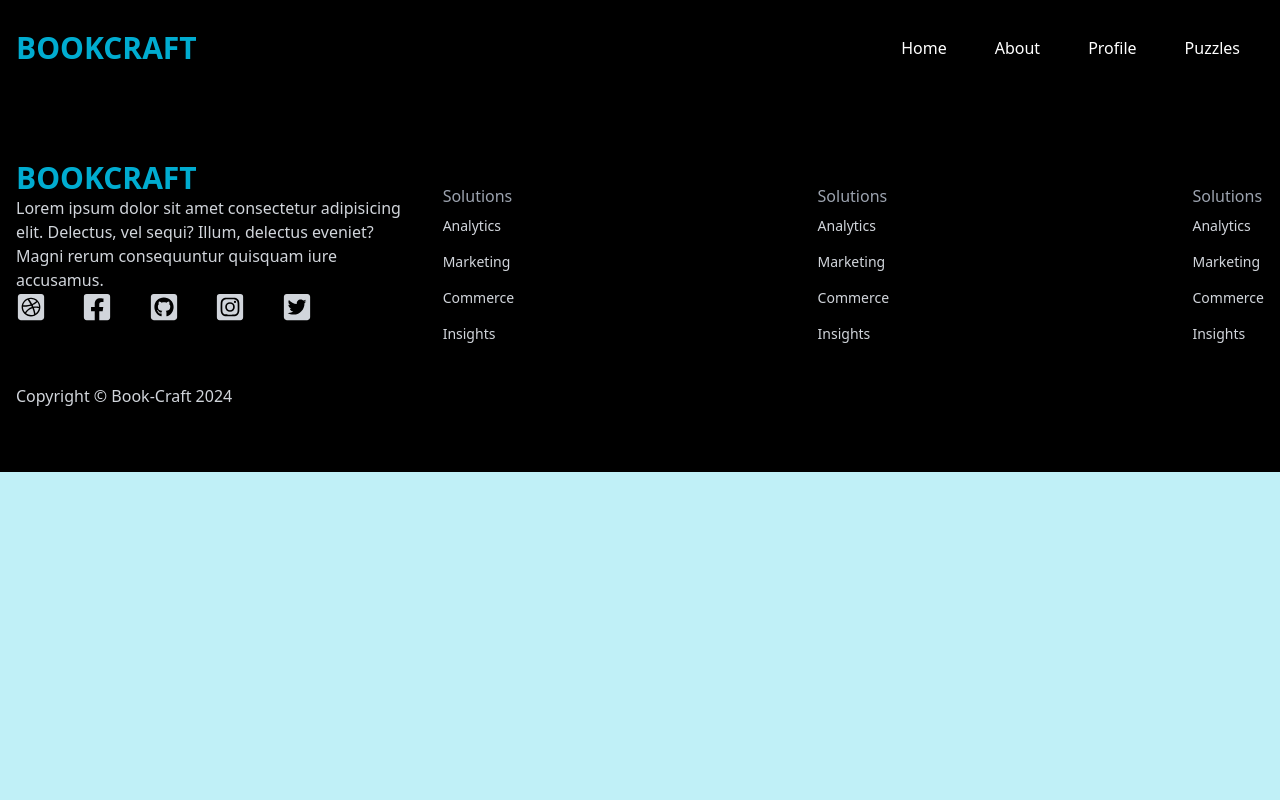
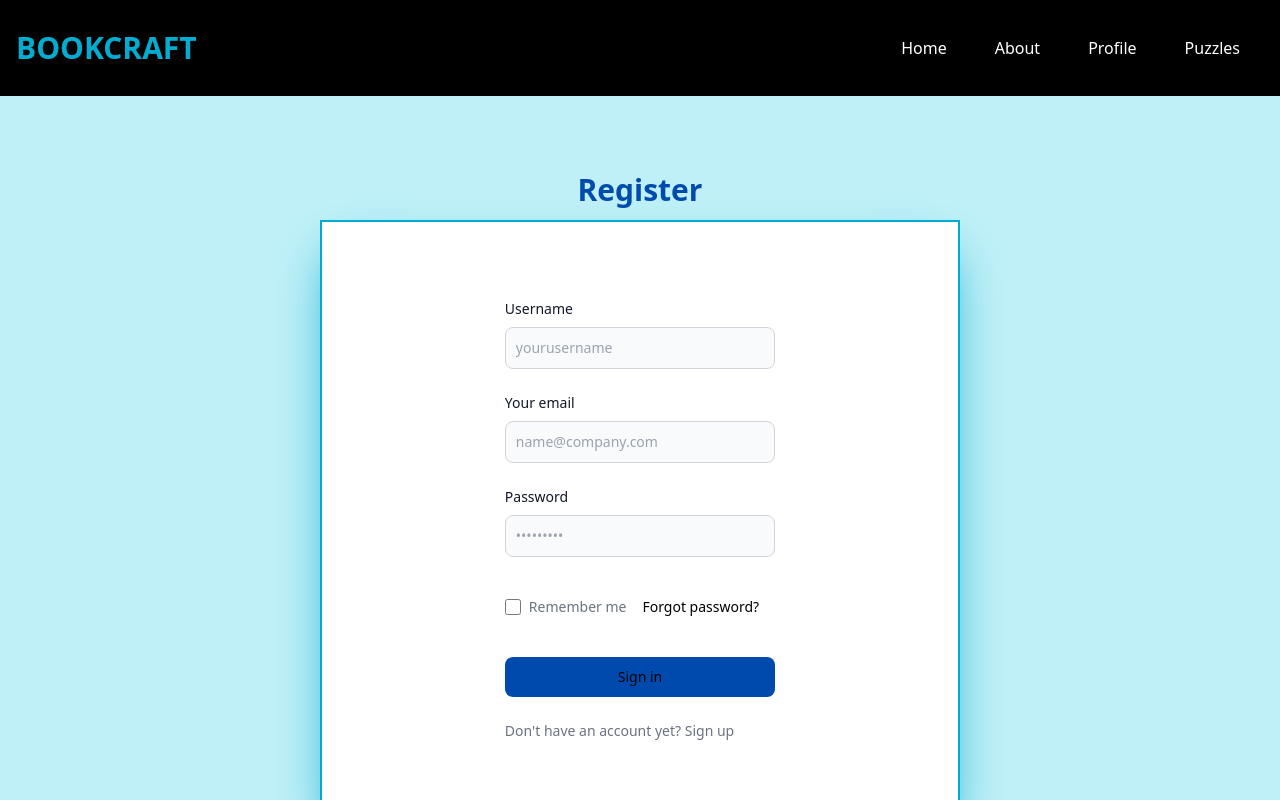
Before and after one commit to 0xAdaugo/Book_Craft, a React (Create React App) app in the folder frontend/book-craft_frontend/: page /register in a window 1280 px wide. Shown: the top 800 px of the page. Built offline with nearby package versions, Linux system fonts and the light colour scheme; a web font is replaced by a local one.

Commit message:
backend: changed ports frontend: designed new pages

```diff
--- a/frontend/book-craft_frontend/src/pages/BookCovers.jsx
+++ b/frontend/book-craft_frontend/src/pages/BookCovers.jsx
@@ -2,8 +2,12 @@ import React from 'react'
 
 const BookCovers = () => {
   return (
-    <div>
+    <div className='w-full h-screen'>
+      <div className='border-2 border-black'>
+        <div>
 
+        </div>
+      </div>
     </div>
   )
 }
--- a/frontend/book-craft_frontend/src/pages/Login.jsx
+++ b/frontend/book-craft_frontend/src/pages/Login.jsx
@@ -1,9 +1,39 @@
+import { Link } from 'react-router-dom'
+
 import React from 'react'
 
 const Login = () => {
   return (
-    <div>
+    <div className='h-screen w-full p-auto flex justify-center items-center flex-col'>
+      <h1 className='text-3xl font-bold text-center text-[#004aad] mb-3'>Log In</h1>
+      <div className='w-3/4 h-3/4 border-2 border-[#00ACD0] shadow-2xl shadow-[#00ACD0] bg-white flex justify-center items-center flex-col'>
+      <form className="space-y-4 md:space-y-6" action="#">
+        <div>
+              <label for="email" className="block mb-2 text-sm font-medium text-gray-900">Your email</label>
+              <input type="email" name="email" id="email" className="bg-gray-50 border border-gray-300 text-gray-900 sm:text-sm rounded-lg focus:ring-primary-600 focus:border-primary-600 block w-full p-2.5 " placeholder="name@company.com" required="" />
+          </div>
+          <div>
+              <label for="password" className="block mb-2 text-sm font-medium text-gray-900">Password</label>
+              <input type="password" name="password" id="password" placeholder="•••••••••" className="bg-gray-50 border border-gray-300 text-gray-900 sm:text-sm rounded-lg focus:ring-primary-600 focus:border-primary-600 block w-full p-2.5" required="" />
+          </div>
+          <div className="flex items-center justify-between">
+              <div className="flex items-start">
+                  <div className="flex items-center h-5">
+                    <input id="remember" aria-describedby="remember" type="checkbox" className="w-4 h-4 border border-gray-300 rounded bg-gray-50 focus:ring-3 focus:ring-primary-300" required="" />
+                  </div>
+                  <div className="ml-2 text-sm">
+                    <label for="remember" className="text-gray-500">Remember me</label>
+                  </div>
+              </div>
+              <Link className="text-sm font-medium text-primary-600 hover:underline m-4">Forgot password?</Link>
+          </div>
+          <button type="submit" className="w-full text-black bg-[#004aad] hover:bg-[#477ec6] focus:ring-4 focus:outline-none focus:ring-primary-300 font-medium rounded-lg text-sm px-5 py-2.5 text-center">Sign in</button>
+          <p className="text-sm font-light text-gray-500">
+              Don't have an account yet? <Link className="font-medium text-primary-600 hover:underline">Sign up</Link>
+          </p>
+        </form>
 
+      </div>
     </div>
   )
 }
--- a/frontend/book-craft_frontend/src/pages/Register.jsx
+++ b/frontend/book-craft_frontend/src/pages/Register.jsx
@@ -1,9 +1,42 @@
-import React from 'react'
+import React from 'react';
+import { Link } from 'react-router-dom';
 
 const Register = () => {
   return (
-    <div>
+    <div className='h-screen w-full p-auto flex justify-center items-center flex-col'>
+      <h1 className='text-3xl font-bold text-center text-[#004aad] mb-3'>Register</h1>
+      <div className='w-1/2 h-3/4 border-2 border-[#00ACD0] shadow-2xl shadow-[#00ACD0] bg-white flex justify-center items-center flex-col'>
+      <form className="space-y-4 md:space-y-6" action="#">
+      <div>
+              <label for="username" className="block mb-2 text-sm font-medium text-gray-900">Username</label>
+              <input type="text" name="username" id="username" placeholder="yourusername" className="bg-gray-50 border border-gray-300 text-gray-900 sm:text-sm rounded-lg focus:ring-primary-600 focus:border-primary-600 block w-full p-2.5" required="" />
+          </div>
+        <div>
+              <label for="email" className="block mb-2 text-sm font-medium text-gray-900">Your email</label>
+              <input type="email" name="email" id="email" className="bg-gray-50 border border-gray-300 text-gray-900 sm:text-sm rounded-lg focus:ring-primary-600 focus:border-primary-600 block w-full p-2.5 " placeholder="name@company.com" required="" />
+          </div>
+          <div>
+              <label for="password" className="block mb-2 text-sm font-medium text-gray-900">Password</label>
+              <input type="password" name="password" id="password" placeholder="•••••••••" className="bg-gray-50 border border-gray-300 text-gray-900 sm:text-sm rounded-lg focus:ring-primary-600 focus:border-primary-600 block w-full p-2.5" required="" />
+          </div>
+          <div className="flex items-center justify-between">
+              <div className="flex items-start">
+                  <div className="flex items-center h-5">
+                    <input id="remember" aria-describedby="remember" type="checkbox" className="w-4 h-4 border border-gray-300 rounded bg-gray-50 focus:ring-3 focus:ring-primary-300" required="" />
+                  </div>
+                  <div className="ml-2 text-sm">
+                    <label for="remember" className="text-gray-500">Remember me</label>
+                  </div>
+              </div>
+              <Link className="text-sm font-medium text-primary-600 hover:underline m-4">Forgot password?</Link>
+          </div>
+          <button type="submit" className="w-full text-black bg-[#004aad] hover:bg-[#477ec6] focus:ring-4 focus:outline-none focus:ring-primary-300 font-medium rounded-lg text-sm px-5 py-2.5 text-center">Sign in</button>
+          <p className="text-sm font-light text-gray-500">
+              Don't have an account yet? <Link className="font-medium text-primary-600 hover:underline">Sign up</Link>
+          </p>
+        </form>
 
+      </div>
     </div>
   )
 }
--- a/frontend/book-craft_frontend/src/pages/ResetPassword.jsx
+++ b/frontend/book-craft_frontend/src/pages/ResetPassword.jsx
@@ -2,7 +2,20 @@ import React from 'react'
 
 const ResetPassword = () => {
   return (
-    <div>
+    <div className='w-full h-screen flex justify-center items-center flex-col'>
+      <h1 className='text-3xl font-bold text-center text-[#004aad] mb-3'>Reset Your Password</h1>
+      <div className='w-3/4 h-3/4 bg-gray-100 shadow-2xl flex justify-center items-center border-2 border-[#00ACD0] shadow-[#00ACD0]'>
+        <form className="space-y-4 md:space-y-6 p-8" action="#">
+          <p className='mt-10 font-bold text-lg text-gray-800 md:text-xl lg:text-2xl'>Forgot your password? <br/> Reset it here</p>
+          <div>
+            <label className='mt-10 block text-md font-medium text-gray-900 text-center' htmlFor="email">Email</label>
+            <input placeholder='exampleemail@gmail.com' type="email" className="bg-white border border-gray-300 text-gray-900 sm:text-sm rounded-lg focus:ring-primary-600 focus:border-primary-600 block w-full p-2.5 md:p-4 md:w-full hover:scale-105" />
+        </div>
+        <div className='flex items-center justify-center'>
+          <button type="submit" className="w-1/2 text-black bg-[#004aad] hover:bg-[#477ec6] focus:ring-4 focus:outline-none focus:ring-primary-300 font-medium rounded-lg text-sm p-4 text-center hover:scale-105">Sign in</button>
+        </div>
+        </form>
+      </div>
 
     </div>
   )
```
Also changed, not shown: 1 other file (tests, documents, lock files or other folders).
